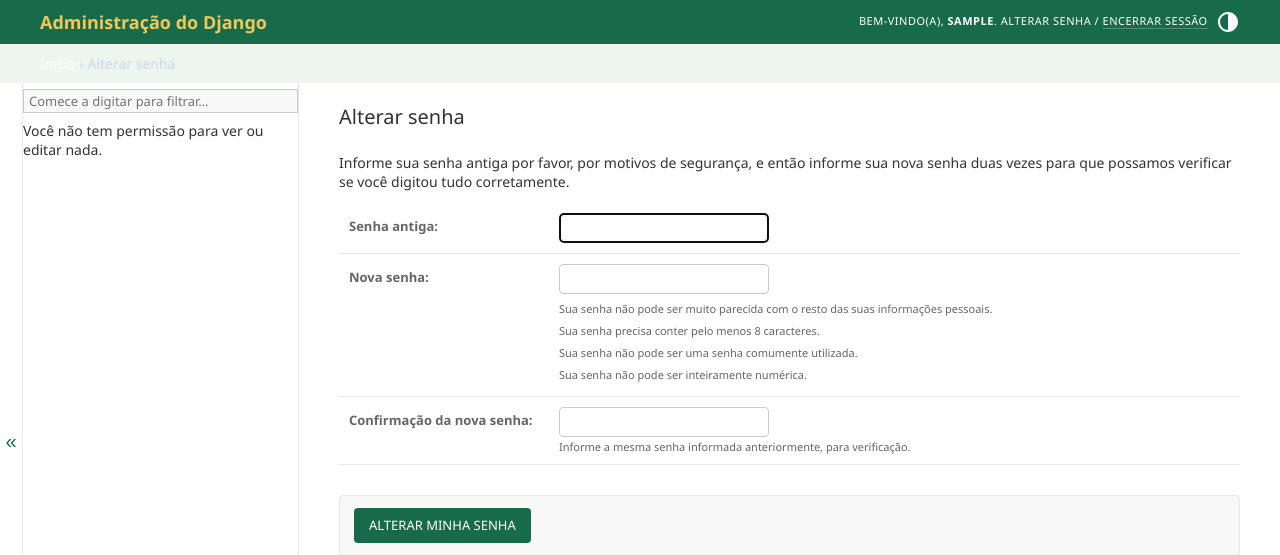
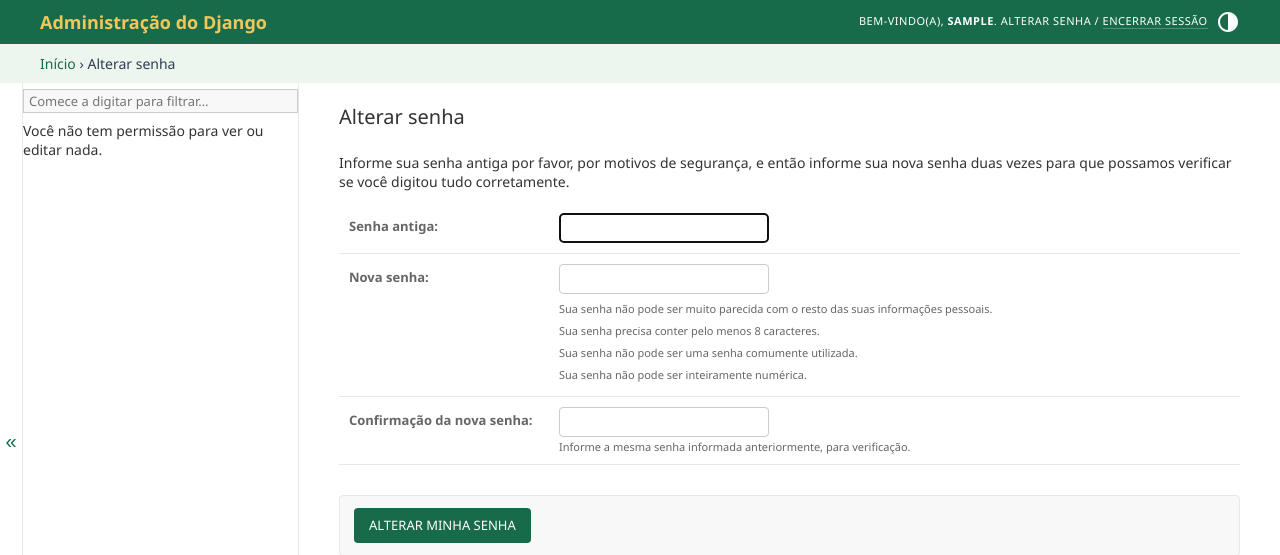
Before and after one commit to Marcosplira/turismopicui, a Django app: a page that uses templates/admin/base_site.html in a window 1280 px wide. Shown: the top 555 px of the page. Run offline with Django 5.2, Linux system fonts and the light colour scheme; the visitor is signed in with stand-in values (Sample User, id 1).

Commit message:
colocando admin.css

```diff
--- a/cadastro/static/cadastro/admin.css
+++ b/cadastro/static/cadastro/admin.css
@@ -24,6 +24,19 @@
 
 #branding h1 a {
     color: var(--header-color);
+}
+
+/* Correção imediata para a cor do texto do breadcrumb que estava sumindo */
+div.breadcrumbs {
+    color: #2c3e50 !important;
+}
+
+div.breadcrumbs a {
+    color: var(--link-fg) !important;
+}
+
+div.breadcrumbs a:hover {
+    color: var(--link-hover-color) !important;
 }
 
 #content-main .module caption,
```
